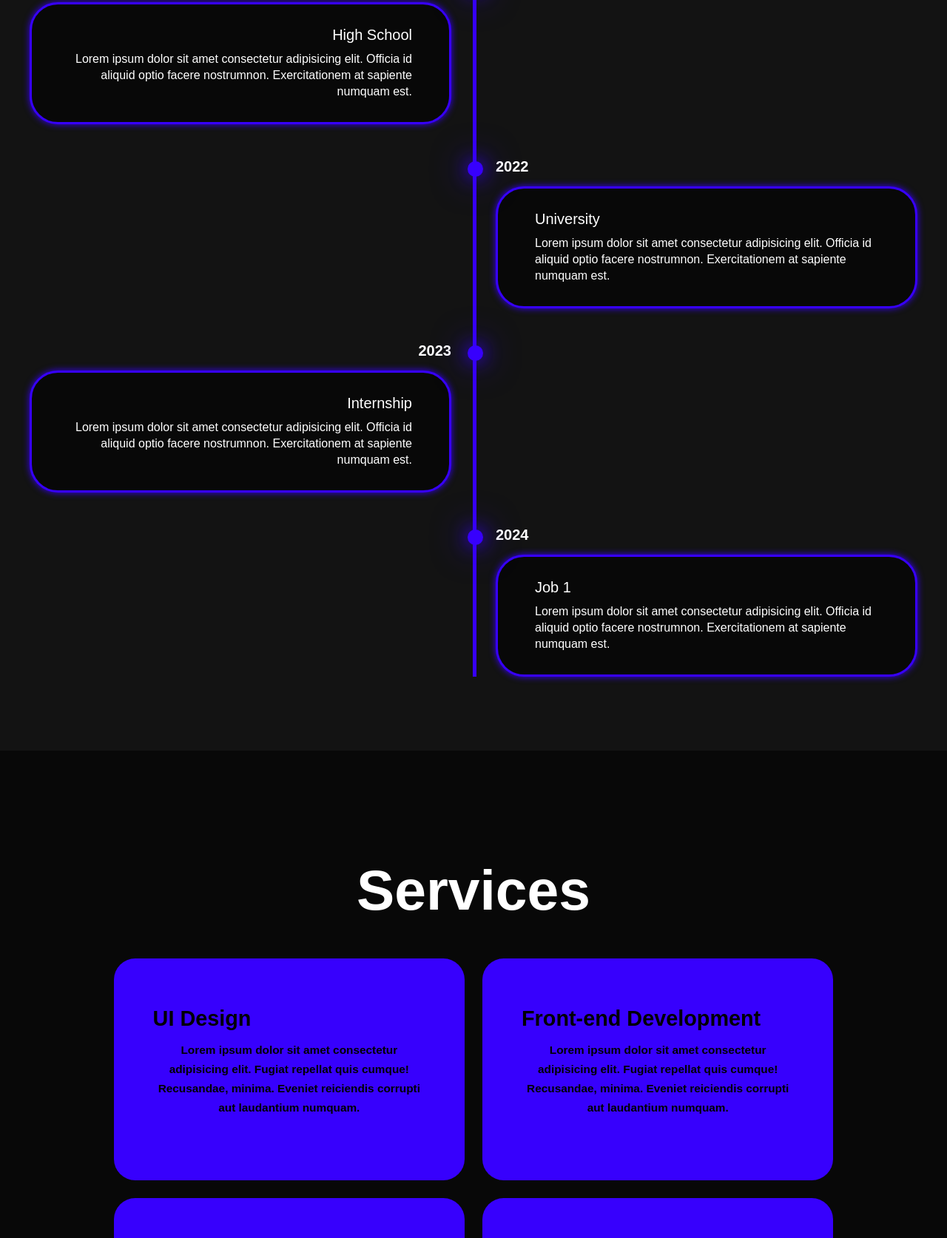
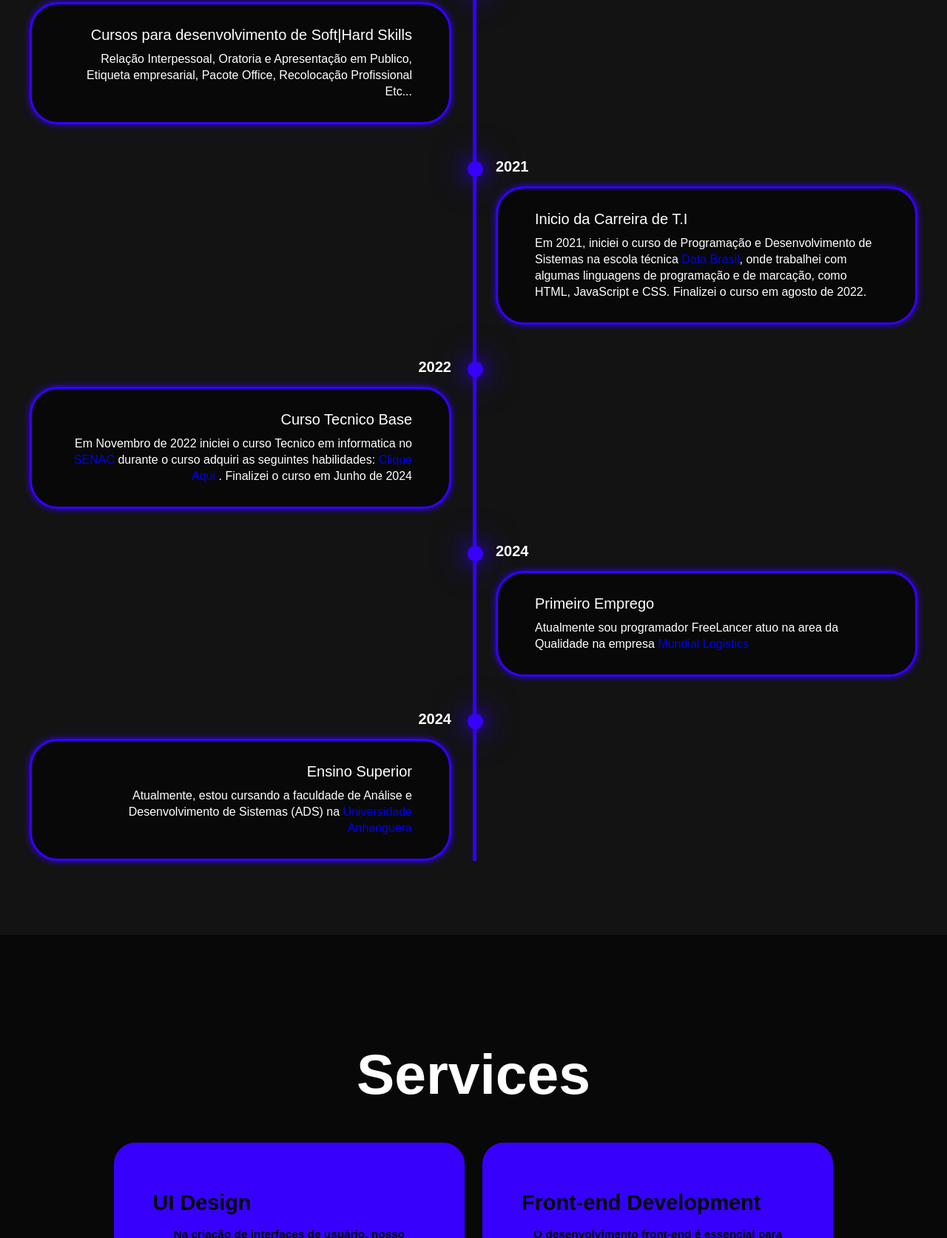
Before and after one commit to JulioKevyn/JulioKevyn.github.io, a plain HTML site: page index.html in a window 1280 px wide. Shown: the part 1126-2800 px from the top of the page at 74% size. Drawn offline with nearby package versions, Linux system fonts and the light colour scheme.

Commit message:
Add files via upload

```diff
--- a/index.html
+++ b/index.html
@@ -44,7 +44,7 @@
 
             <div class="social-icons">
                 <a href="https://www.linkedin.com/in/julio-kevyn-61618729a/"><i class='bx bxl-linkedin'></i></a>
-                <a href="https://github.com/JulioKevyn"><i class='bx bxl-github'></i></a>
+                <a href="https://github.com/juliokevyn"><i class='bx bxl-github'></i></a>
                 <a href="https://www.instagram.com/julio.kevynn/"><i class='bx bxl-instagram-alt'></i></a>
                 <a href="mailto:juliokevyn09@gmail.com"><i class='bx bxl-gmail'></i></a>
             </div>
@@ -66,11 +66,20 @@
 
             <div class="timeline-item">
                 <div class="timeline-dot"></div>
+                <div class="timeline-date">2017</div>
+                <div class="timeline-content">
+                    <h3>Cursos para desenvolvimento de Soft|Hard Skills</h3>
+                    <p>Relação Interpessoal, Oratoria e Apresentação em Publico, Etiqueta empresarial, Pacote Office, Recolocação Profissional Etc...</p>
+                </div>
+            </div>
+
+            <div class="timeline-item">
+                <div class="timeline-dot"></div>
                 <div class="timeline-date">2021</div>
                 <div class="timeline-content">
-                    <h3>High School</h3>
-                    <p>Lorem ipsum dolor sit amet consectetur adipisicing elit. Officia id aliquid optio facere
-                        nostrumnon. Exercitationem at sapiente numquam est.</p>
+                    <h3>Inicio da Carreira de T.I</h3>
+                    <p>Em 2021, iniciei o curso de Programação e Desenvolvimento de Sistemas na escola técnica <a href="https://www.databrasil.com.br">Data Brasil</a>, onde trabalhei com algumas linguagens de programação e de marcação, como HTML, JavaScript e CSS. Finalizei o curso em agosto de 2022.</p>
+
                 </div>
             </div>
 
@@ -78,19 +87,9 @@
                 <div class="timeline-dot"></div>
                 <div class="timeline-date">2022</div>
                 <div class="timeline-content">
-                    <h3>University</h3>
-                    <p>Lorem ipsum dolor sit amet consectetur adipisicing elit. Officia id aliquid optio facere
-                        nostrumnon. Exercitationem at sapiente numquam est.</p>
-                </div>
-            </div>
+                    <h3>Curso Tecnico Base</h3>
+                    <p>Em Novembro de 2022 iniciei o curso Tecnico em informatica no <a href="https://www.sp.senac.br/">SENAC</a> durante o curso adquiri as seguintes habilidades:  <a href="https://congenit.sp.senac.br/congenit/services/corporateenv/corporateenv_getstream.jsp?cid=13&mid=1&id=88518&ver=1&ln=pt_BR&attrid=9&pos=1&_gl=1*1xeaekz*_gcl_aw*R0NMLjE3MjQxNjg3MTYuQ2p3S0NBandfWkMyQmhBUUVpd0FYU2dDbGt2VmpLdGluZW5ILWpnWDJOXzUwOFVka1RwUVdFWm1mVS1haXlEbWo0WjNLUzZnRUlDaWRCb0NsWEFRQXZEX0J3RQ..*_gcl_au*MTg1MjcyNzU5OC4xNzIyMzM5ODIy*_ga*MjAzMTA0MjMwMi4xNzIyMzM5ODIz*_ga_Z1SEVXH7G0*MTcyNTM3NjI5MC43LjEuMTcyNTM3NjYyNy45LjAuMA..">Clique Aqui</a> . Finalizei o curso em Junho de 2024 </p>
 
-            <div class="timeline-item">
-                <div class="timeline-dot"></div>
-                <div class="timeline-date">2023</div>
-                <div class="timeline-content">
-                    <h3>Internship</h3>
-                    <p>Lorem ipsum dolor sit amet consectetur adipisicing elit. Officia id aliquid optio facere
-                        nostrumnon. Exercitationem at sapiente numquam est.</p>
                 </div>
             </div>
 
@@ -98,9 +97,18 @@
                 <div class="timeline-dot"></div>
                 <div class="timeline-date">2024</div>
                 <div class="timeline-content">
-                    <h3>Job 1</h3>
-                    <p>Lorem ipsum dolor sit amet consectetur adipisicing elit. Officia id aliquid optio facere
-                        nostrumnon. Exercitationem at sapiente numquam est.</p>
+                    <h3>Primeiro Emprego</h3>
+                    <p>Atualmente sou programador FreeLancer atuo na area da Qualidade na empresa <a href="https://mundiallogisticsgroup.com.br/">Mundial Logistics</a></p>
+                </div>
+            </div>
+
+            <div class="timeline-item">
+                <div class="timeline-dot"></div>
+                <div class="timeline-date">2024</div>
+                <div class="timeline-content">
+                    <h3>Ensino Superior</h3>
+                    <p>Atualmente, estou cursando a faculdade de Análise e Desenvolvimento de Sistemas (ADS) na <a href="https://www.anhanguera.com/">Universidade Anhanguera</a></p>
+
                 </div>
             </div>
 
@@ -114,32 +122,32 @@
             <div class="service-box">
                 <div class="service-info">
                     <h4>UI Design</h4>
-                    <p>Lorem ipsum dolor sit amet consectetur adipisicing elit. Fugiat repellat quis cumque! Recusandae,
-                        minima. Eveniet reiciendis corrupti aut laudantium numquam.</p>
+                    <p>Na criação de interfaces de usuário, nosso objetivo é combinar estética e funcionalidade para proporcionar experiências visuais excepcionais. Estamos comprometidos em criar designs intuitivos
+                        e atraentes que atendam às necessidades e expectativas dos usuários, utilizando as melhores práticas e tendências do setor.</p>
                 </div>
             </div>
 
             <div class="service-box">
                 <div class="service-info">
                     <h4>Front-end Development</h4>
-                    <p>Lorem ipsum dolor sit amet consectetur adipisicing elit. Fugiat repellat quis cumque! Recusandae,
-                        minima. Eveniet reiciendis corrupti aut laudantium numquam.</p>
+                    <p>O desenvolvimento front-end é essencial para transformar designs em interfaces interativas e responsivas. Nossos desenvolvedores são especialistas em HTML,
+                        CSS e JavaScript, garantindo que seu site seja visualmente atraente e funcione perfeitamente em todos os dispositivos e navegadores.</p>
                 </div>
             </div>
 
             <div class="service-box">
                 <div class="service-info">
                     <h4>Back-end Development</h4>
-                    <p>Lorem ipsum dolor sit amet consectetur adipisicing elit. Fugiat repellat quis cumque! Recusandae,
-                        minima. Eveniet reiciendis corrupti aut laudantium numquam.</p>
+                    <p>O desenvolvimento back-end lida com a lógica e a funcionalidade por trás das interfaces. Nossos profissionais garantem que a infraestrutura do seu site seja robusta e
+                        eficiente, trabalhando com servidores, bancos de dados e APIs para garantir um desempenho excelente e uma experiência de usuário fluida.</p>
                 </div>
             </div>
 
             <div class="service-box">
                 <div class="service-info">
-                    <h4>Testing</h4>
-                    <p>Lorem ipsum dolor sit amet consectetur adipisicing elit. Fugiat repellat quis cumque! Recusandae,
-                        minima. Eveniet reiciendis corrupti aut laudantium numquam.</p>
+                    <h4>Cybersegurança</h4>
+                    <p>A segurança cibernética é crucial para proteger seus dados e sistemas contra ameaças e vulnerabilidades. Implementamos práticas avançadas e soluções de segurança para
+                         garantir a integridade, confidencialidade e disponibilidade das informações, protegendo sua infraestrutura contra ataques e violações.</p>
                 </div>
             </div>
 
@@ -148,7 +156,7 @@
 
     <section class="testimonials" id="testimonials">
         <div class="testimonials-box">
-            <h2 class="heading">Testimonials</h2>
+            <h2 class="heading">Testemunhas</h2>
 
             <div class="wrapper">
                 <div class="testimonial-item">
```
